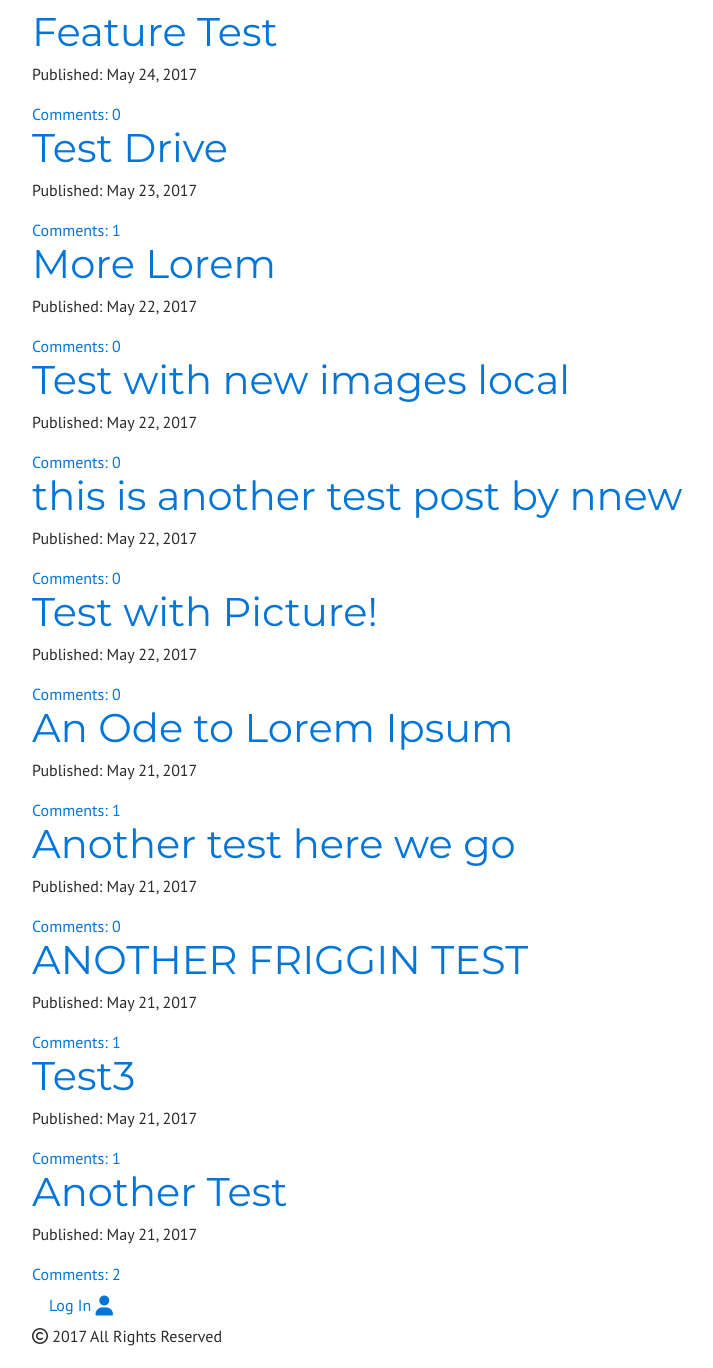
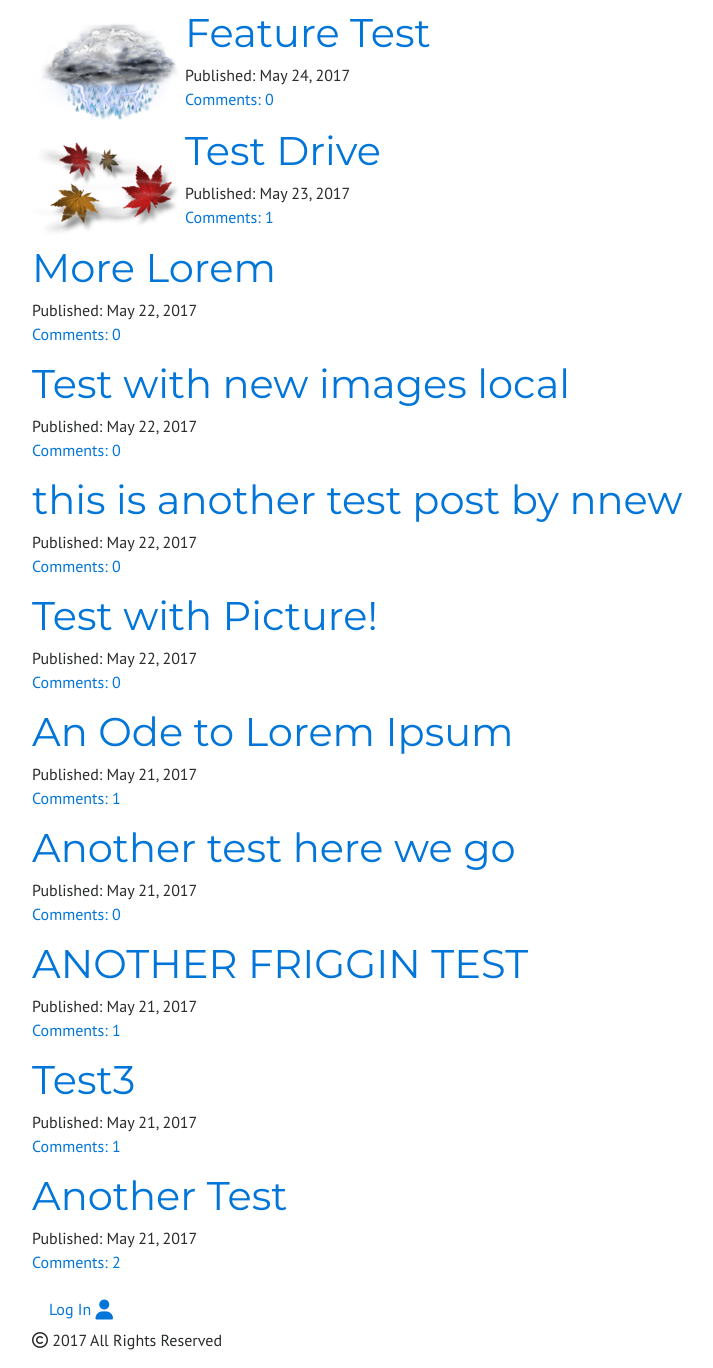
Before and after one commit to nathanhnew/NLNF, a Django app: a page that uses blog/templates/blog/post_list.html in a window 1280 px wide. Shown: the part 69-1437 px from the top of the page, without its empty margins (53-766 px from the left). Before the commit the page ends 1415 px from the top, so only its background shows below. Run offline with Django 3.2, Linux system fonts and the light colour scheme; data comes from the database, SQL or seed files in the repository; both versions use the stored data as it was after the commit; some libraries are stand-ins or nearby versions.

Commit message:
added feature image to post_list

```diff
--- a/blog/templates/blog/post_list.html
+++ b/blog/templates/blog/post_list.html
@@ -5,13 +5,32 @@ Posts
 {% block content %}
 	<div class="centerstage">
 		{% for post in post_list %}
-		<div class="post">
-			<h1><a href="{% url 'post_detail' pk=post.pk %}">{{ post.title }}</a></h1>
-			<div class="date">
-				<p>Published: {{ post.published_date|date:"M  d, Y" }}</p>
+		{% if post.feature %}
+			<div class="post">
+				<table>
+					<tr>
+						<td>
+							<img src="{{ post.feature.url }}" alt="{{ post.title }} Featured Image" class="feature-image" />
+						</td>
+						<td>
+							<h1 class="post_title"><a href="{% url 'post_detail' pk=post.pk %}">{{ post.title }}</a></h1>
+							<p class="post_info">
+							Published: {{ post.published_date|date:"M  d, Y" }} <br />
+							<a href="{% url 'post_detail' pk=post.pk %}" class="post_comment">Comments: {{ post.approve_comment.count }}</a>
+							</p>
+						</td>
+					</tr>
+				</table>
 			</div>
-			<a href="{% url 'post_detail' pk=post.pk %}">Comments: {{ post.approve_comment.count }}</a>
-		</div>
+		{% else %}
+			<div class="post">
+				<h1 class="post_title"><a href="{% url 'post_detail' pk=post.pk %}">{{ post.title }}</a></h1>
+				<p class="post_info">
+				Published: {{ post.published_date|date:"M  d, Y" }} <br />
+				<a href="{% url 'post_detail' pk=post.pk %}" class="post_comment">Comments: {{ post.approve_comment.count }}</a>
+				</p>
+			</div>
+		{% endif %}
 		{% endfor %}
 	</div>
 {% endblock content %}
```
Also changed, not shown: blog/templates/blog/post_draft_list.html (+24 -3 lines), blog/media/uploads/2017/05/24/chance-rain-full.png (added), blog/media/uploads/2017/05/24/tstorm-full.png (added), db.sqlite3.
